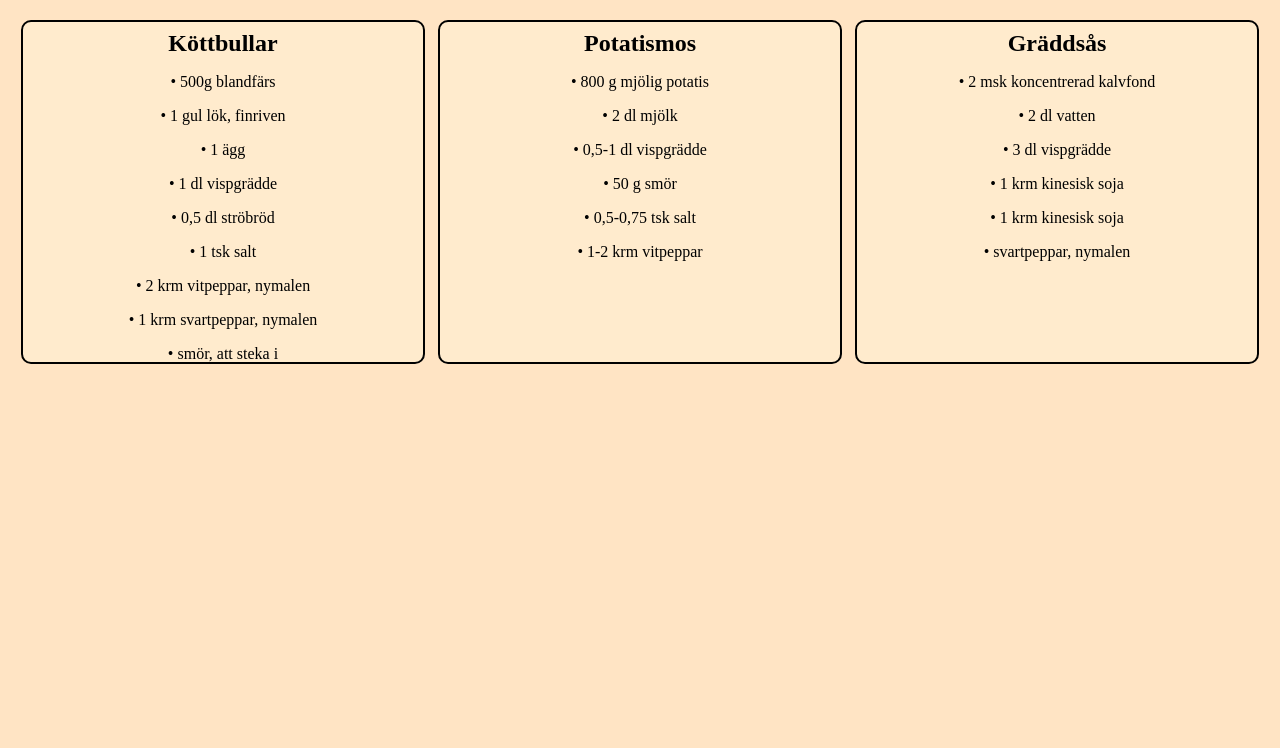
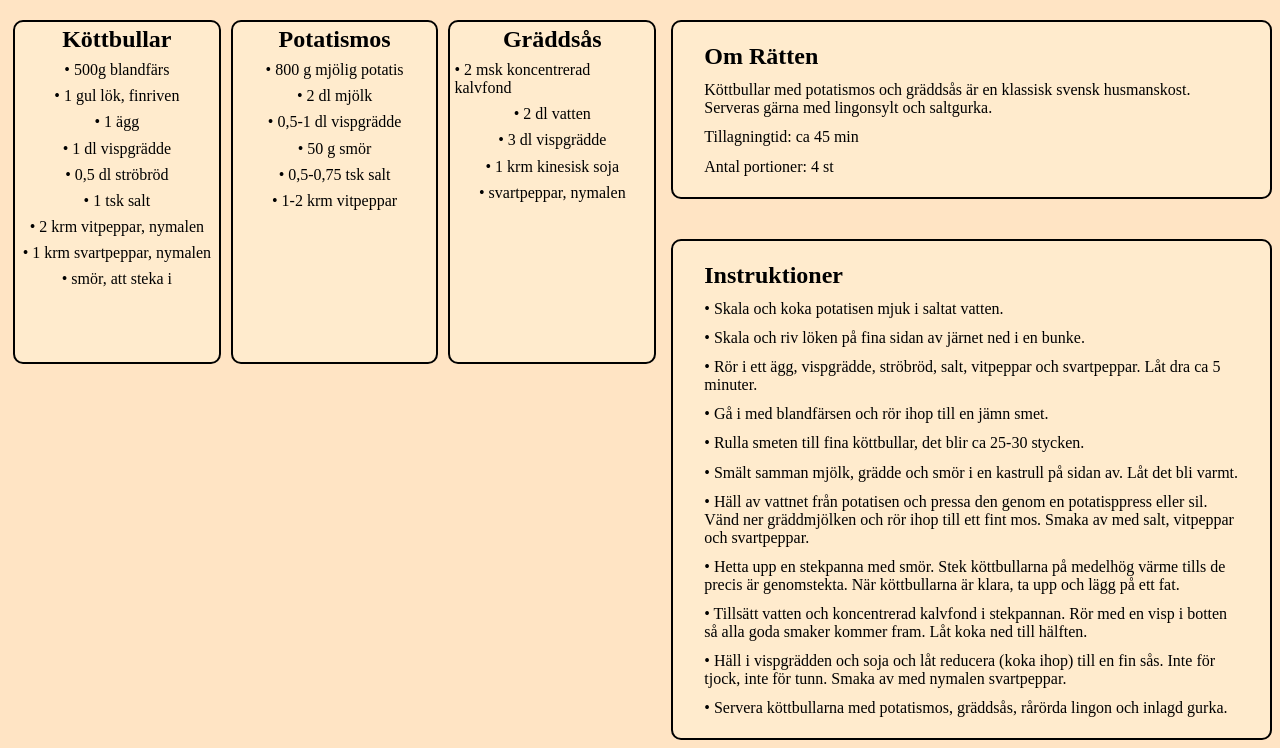
Before and after one commit to Kvisten272/Meatballs, a plain HTML site: page index.html in a window 1280 px wide. Shown: the part 124-872 px from the top of the page. Before the commit the page ends 800 px from the top, so only its background shows below. Drawn offline with Linux system fonts and the light colour scheme.

Commit message:
Info och instruktion klar

```diff
--- a/index.html
+++ b/index.html
@@ -15,6 +15,7 @@
     </header>
 
     <main>
+
         <article>
             <h2>Köttbullar</h2>
 
@@ -47,16 +48,43 @@
 
         <article>
             <h2>Gräddsås</h2>
-
-            <p>• 2 msk koncentrerad kalvfond</p>
+                <p>• 2 msk koncentrerad kalvfond</p>
                 <p>• 2 dl vatten</p>
                 <p>• 3 dl vispgrädde</p>
-                <p>• 1 krm kinesisk soja</p>
                 <p>• 1 krm kinesisk soja</p>
                 <p>• svartpeppar, nymalen</p>
 
         </article>
 
+        <div class="Innehåll">
+
+            <div class="Vänster">
+
+             <div class="box">
+                <h2>Om Rätten</h2>
+                <p>Köttbullar med potatismos och gräddsås är en klassisk svensk husmanskost. Serveras gärna med lingonsylt och saltgurka.</p>
+                <p>Tillagningtid: ca 45 min</p>
+                <p>Antal portioner: 4 st</p>
+            </div>
+
+            <div class="box">
+                <h2>Instruktioner</h2>
+                <p>• Skala och koka potatisen mjuk i saltat vatten.</p>
+                <p>• Skala och riv löken på fina sidan av järnet ned i en bunke.</p>
+                <p>• Rör i ett ägg, vispgrädde, ströbröd, salt, vitpeppar och svartpeppar. Låt dra ca 5 minuter.</p>
+                <p>• Gå i med blandfärsen och rör ihop till en jämn smet.</p>
+                <p>• Rulla smeten till fina köttbullar, det blir ca 25-30 stycken.</p>
+                <p>• Smält samman mjölk, grädde och smör i en kastrull på sidan av. Låt det bli varmt.</p>
+                <p>• Häll av vattnet från potatisen och pressa den genom en potatisppress eller sil. Vänd ner gräddmjölken och rör ihop till ett fint mos. Smaka av med salt, vitpeppar och svartpeppar.</p>
+                <p>• Hetta upp en stekpanna med smör. Stek köttbullarna på medelhög värme tills de precis är genomstekta. När köttbullarna är klara, ta upp och lägg på ett fat.</p>
+                <p>• Tillsätt vatten och koncentrerad kalvfond i stekpannan. Rör med en visp i botten så alla goda smaker kommer fram. Låt koka ned till hälften.</p>
+                <p>• Häll i vispgrädden och soja och låt reducera (koka ihop) till en fin sås. Inte för tjock, inte för tunn. Smaka av med nymalen svartpeppar.</p>
+                <p>• Servera köttbullarna med potatismos, gräddsås, rårörda lingon och inlagd gurka.</p>
+            </div>
+
+        </div>
+
+
     </main>
 </body>
 </html>
--- a/style.css
+++ b/style.css
@@ -44,6 +44,8 @@ article{
     flex-direction: column;
     background-color: blanchedalmond;
     margin-top: 20px;
+    margin-right: 5px;
+    margin-left: 5px;
 }
 
 main{
@@ -56,6 +58,24 @@ p{
     margin: 2%;
 }
 
-ul{
-    padding-right: 200px;
+.Innehåll{
+    display: flex;
+    flex-direction: row;
+    gap: 20px;
 }
+
+.Vänster{
+    flex: 2;
+    display: flex;
+    flex-direction: column;
+    gap: 20px;
+}
+
+.box{
+    border: 2px solid black;
+    border-radius: 10px;
+    background-color: blanchedalmond;
+    padding: 10px 20px;
+    margin-top: 20px;
+    margin-left: 10px;
+}
```
